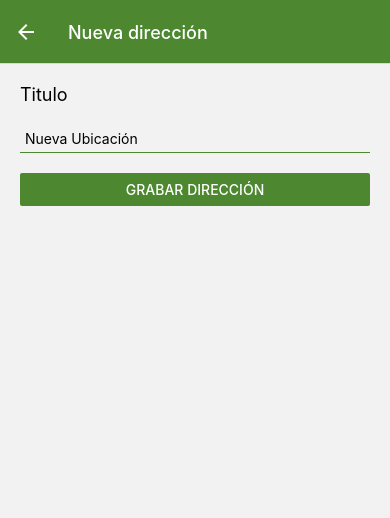
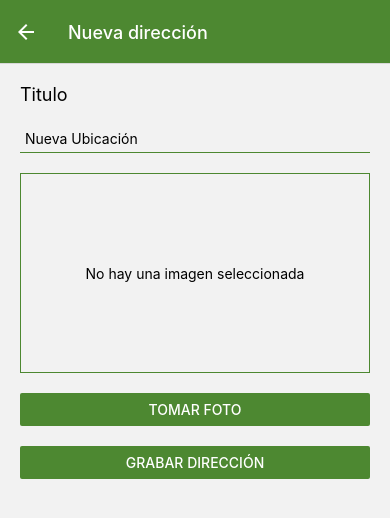
Before and after one commit to Ariel2911/coderReactNative04, a React Native app: screen /NewPlace in a window 390 px wide. Shown: the top 518 px of the page. Built offline with nearby package versions, Linux system fonts and the light colour scheme.

Commit message:
Crean la pantalla PlaceListScrren. Dentro de place.slice incorpora la funcion para guardar agregar direcciones

```diff
--- a/package.json
+++ b/package.json
@@ -14,7 +14,10 @@
     "@react-navigation/native-stack": "^6.6.2",
     "@reduxjs/toolkit": "^1.8.3",
     "expo": "~45.0.0",
+    "expo-file-system": "~14.0.0",
     "expo-font": "~10.1.0",
+    "expo-image-picker": "~13.1.1",
+    "expo-permissions": "^13.2.0",
     "expo-status-bar": "~1.3.0",
     "react": "17.0.2",
     "react-dom": "17.0.2",
--- /dev/null
+++ b/src/components/ImageSelector.js
@@ -0,0 +1,77 @@
+import React, { useState } from 'react';
+import { View, Image, Text, Alert, Button, StyleSheet } from 'react-native';
+import * as ImagePicker from 'expo-image-picker';
+import * as Permissions from 'expo-permissions';
+import { colors } from '../utils/colors';
+
+const styles = StyleSheet.create({
+  container: {
+    marginBottom: 20,
+  },
+  preview: {
+    width: '100%',
+    height: 200,
+    marginBottom: 20,
+    justifyContent: 'center',
+    alignItems: 'center',
+    borderColor: colors.primary,
+    borderWidth: 1,
+  },
+  image: {
+    width: '100%',
+    height: '100%',
+  },
+});
+
+const ImageSlector = ({ onImage }) => {
+  const [pickerUrl, setPickerUrl] = useState('');
+
+  const verifyPermissions = async () => {
+    const { status } = await ImagePicker.requestCameraPermissionsAsync();
+
+    if (status !== 'granted') {
+      Alert.alert(
+        'Permisos insuficientes',
+        'Necesitas permisos para usar la camara',
+        [{ text: 'ok' }]
+      );
+      return false;
+    }
+    return true;
+  };
+
+  const handleTakeImage = async () => {
+    const isCameraPermissionsGranted = await verifyPermissions();
+
+    if(!isCameraPermissionsGranted) return;
+
+    const image = await ImagePicker.launchCameraAsync({
+      allowsEditing: true,
+      aspect: [16, 9],
+      quality: 0.7,
+    });
+
+    setPickerUrl(image.uri);
+    onImage(image.uri);
+
+  };
+
+  return (
+    <View style={styles.container}>
+      <View style={styles.preview}>
+        {!pickerUrl ? (
+          <Text>No hay una imagen seleccionada</Text>
+        ) : (
+          <Image source={{ uri: pickerUrl }} style={styles.image} />
+        )}
+      </View>
+      <Button
+        title="Tomar Foto"
+        color={colors.primary}
+        onPress={handleTakeImage}
+      />
+    </View>
+  );
+};
+
+export default ImageSlector;
--- /dev/null
+++ b/src/components/PlaceItem.js
@@ -0,0 +1,48 @@
+import React from 'react';
+import { TouchableOpacity, View, Text, Image, StyleSheet } from 'react-native';
+import { colors } from '../utils/colors';
+
+const styles = StyleSheet.create({
+  container: {
+    borderBottomColor: colors.primary,
+    borderBottomWidth: 1,
+    padding: 20,
+    flexDirection: 'row',
+    alignItems: 'center',
+  },
+  image: {
+    width: 80,
+    height: 80,
+    borderRadius: 20,
+    backgroundColor: colors.secondary,
+  },
+  info: {
+    marginLeft: 15,
+    flex: 1,
+    justifyContent: 'center',
+    alignItems: 'flex-start',
+  },
+  title: {
+    fontSize: 16,
+    color: colors.text,
+    marginBottom: 10,
+  },
+  address: {
+    fontSize: 14,
+    color: colors.primary,
+  },
+});
+
+const PlaceItems = ({ id, title, image, address, onSelect }) => {
+  return(
+    <TouchableOpacity style={styles.container} onPress={() => onSelect(id)} >
+      <Image source={{uri: image}} style={styles.image} />
+      <View style={styles.info} >
+        <Text style={styles.title} >{title}</Text>
+        <Text style={styles.address} >{address}</Text>
+      </View>
+    </TouchableOpacity>
+  )
+}
+
+export default PlaceItems;
--- a/src/models/Place.js
+++ b/src/models/Place.js
@@ -1,7 +1,8 @@
 class Place {
-  constructor(id, title) {
+  constructor(id, title, image) {
     this.id = id;
     this.title = title;
+    this.image = image;
   }
 }
 
--- a/src/screens/NewPlaceScreen.js
+++ b/src/screens/NewPlaceScreen.js
@@ -9,7 +9,8 @@ import {
 } from 'react-native';
 import { colors } from '../utils/colors';
 import { useDispatch } from 'react-redux';
-import { addPlace } from '../store/place.slice';
+import { savePlace } from '../store/place.slice';
+import ImageSlector from '../components/ImageSelector';
 
 const styles = StyleSheet.create({
   container: {
@@ -34,18 +35,25 @@ const styles = StyleSheet.create({
 const NewPlaceScreen = ({ navigation }) => {
   const dispatch = useDispatch();
   const [ title, setTitle ] = useState('');
+  const [ image, setImage ] = useState('');
 
-  const onHandleTitleChange = (text) => setTitle(text);
+  const onHandleTitleChange = (text) => {
+    setTitle(text)
+  };
+
   const onHandleSubmit = () => {
-    dispatch(addPlace(title));
+    dispatch(savePlace(title, image));
     navigation.navigate('Place');
   }
+
+  const onHandleImageSelected = (imageUrl) => setImage(imageUrl);
 
   return (
     <ScrollView style={styles.container}>
       <View style={styles.content}>
         <Text style={styles.title} >Titulo</Text>
-        <TextInput style={styles.input} placeholder="Nueva Ubicación" onChange={onHandleTitleChange} value={title} />
+        <TextInput style={styles.input} placeholder="Nueva Ubicación" onChangeText={onHandleTitleChange} value={title} />
+        <ImageSlector onImage={onHandleImageSelected} />
         <Button
           title='Grabar Dirección'
           color={colors.primary}
--- a/src/screens/PlaceListScreen.js
+++ b/src/screens/PlaceListScreen.js
@@ -1,17 +1,43 @@
 import React from 'react';
-import { View, StyleSheet, Text } from 'react-native'
+import { View, StyleSheet, Text, FlatList } from 'react-native';
+import { useSelector } from 'react-redux';
+import PlaceItems from '../components/PlaceItem';
 
 const styles = StyleSheet.create({
   container: {
     flex: 1,
   },
+  emptyContainer: {
+    marginVertical: 20,
+    alignItems: 'center',
+    justifyContent: 'center',
+  },
 });
 
 const PlaceListScreen = ({ navigation }) => {
+  const places = useSelector((state) => state.place.places);
+
+  const onSelectPlace = (id) => {
+    navigation.navigate('PlaceDetail', { placeId: id });
+  };
+
+  const renderItem = ({ item }) => (
+    <PlaceItems {...item} onSelect={onSelectPlace} />
+  );
+
+  const listEmptyComponent = () => (
+    <View style={styles.emptyContainer} >
+      <Text>No hay lugares disponibles</Text>
+    </View>
+  )
   return(
-    <View style={styles.container} >
-      <Text>PlaceListScreen</Text>
-    </View>
+    <FlatList
+      style={styles.container}
+      data= {places}
+      keyExtractor={(item) => item.id}
+      renderItem={renderItem}
+      ListEmptyComponent={listEmptyComponent}
+    />
   );
 };
 
--- a/src/store/place.slice.js
+++ b/src/store/place.slice.js
@@ -1,8 +1,9 @@
-import { createSlice } from "@reduxjs/toolkit"
-import Place from "../models/Place";
+import { createSlice } from '@reduxjs/toolkit';
+import * as FilesSystem from 'expo-file-system';
+import Place from '../models/Place';
 
 const initialState = {
-  places: [{}],
+  places: [],
 };
 
 const placeSlice = createSlice({
@@ -10,7 +11,7 @@ const placeSlice = createSlice({
   initialState,
   reducers: {
     addPlace: (state, action) => {
-      const newPlace = new Place (Date.now(), action.payload);
+      const newPlace = new Place (Date.now(), action.payload.title, action.payload.image);
       state.places.push(newPlace);
     }
   },
@@ -18,4 +19,24 @@ const placeSlice = createSlice({
 
 export const { addPlace } = placeSlice.actions;
 
+export const savePlace = (title, image) => {
+  return async (dispatch) => {
+    const fileName = image.split("/").pop();
+    const Path = FilesSystem.documentDirectory + fileName;
+
+    try {
+      await FilesSystem.moveAsync({
+        from: image,
+        to: Path,
+      });
+    } catch (error) {
+      console.log(error);
+      throw error;
+    }
+
+    dispatch(addPlace({ title, image: Path }));
+
+  }
+}
+
 export default placeSlice.reducer
```
Also changed, not shown: 1 other file (tests, documents, lock files or other folders).
